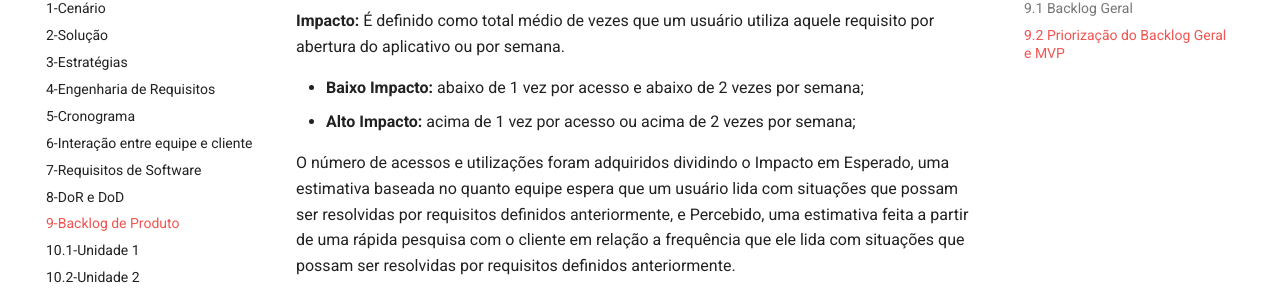
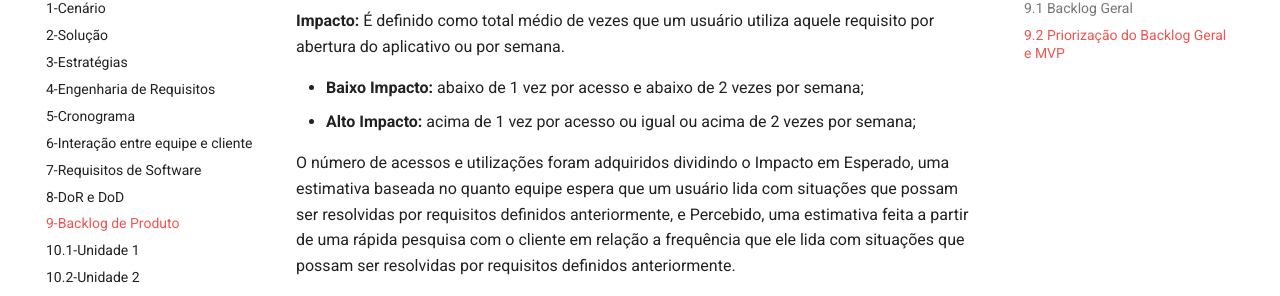
Before and after one commit to mdsreq-fga-unb/REQ-2026.1-T02-TLF, an MkDocs documentation site: the page built from docs/visao/9-backlog-produto.md, in a window 1280 px wide and 900 px high, scrolled down 3591 px. Shown: the part 148-444 px from the top of the window. Built offline with MkDocs 1.6.1 and Material for MkDocs 9.7.7, drawn with Linux system fonts in a browser that asks for light colours.

Commit message:
docs(reunioes): adição da validação da metrica de impacto

```diff
--- a/docs/visao/9-backlog-produto.md
+++ b/docs/visao/9-backlog-produto.md
@@ -58,7 +58,7 @@ Os dias necessários para cada funcionalidade foram calculados decompondo os req
 **Impacto:** É definido como total médio de vezes que um usuário utiliza aquele requisito por abertura do aplicativo ou por semana.
 
 - **Baixo Impacto:** abaixo de 1 vez por acesso e abaixo de 2 vezes por semana;
-- **Alto Impacto:** acima de 1 vez por acesso ou acima de 2 vezes por semana;
+- **Alto Impacto:** acima de 1 vez por acesso ou igual ou acima de 2 vezes por semana;
 
 O número de acessos e utilizações foram adquiridos dividindo o Impacto em Esperado, uma estimativa baseada no quanto equipe espera que um usuário lida com situações que possam ser resolvidas por requisitos definidos anteriormente, e Percebido, uma estimativa feita a partir de uma rápida pesquisa com o cliente em relação a frequência que ele lida com situações que possam ser resolvidas por requisitos definidos anteriormente.
 
```
Also changed, not shown: docs/entregas/reunioes.md (+4 -0 lines), docs/images/validacao_metrica_impacto.jpeg (added).
